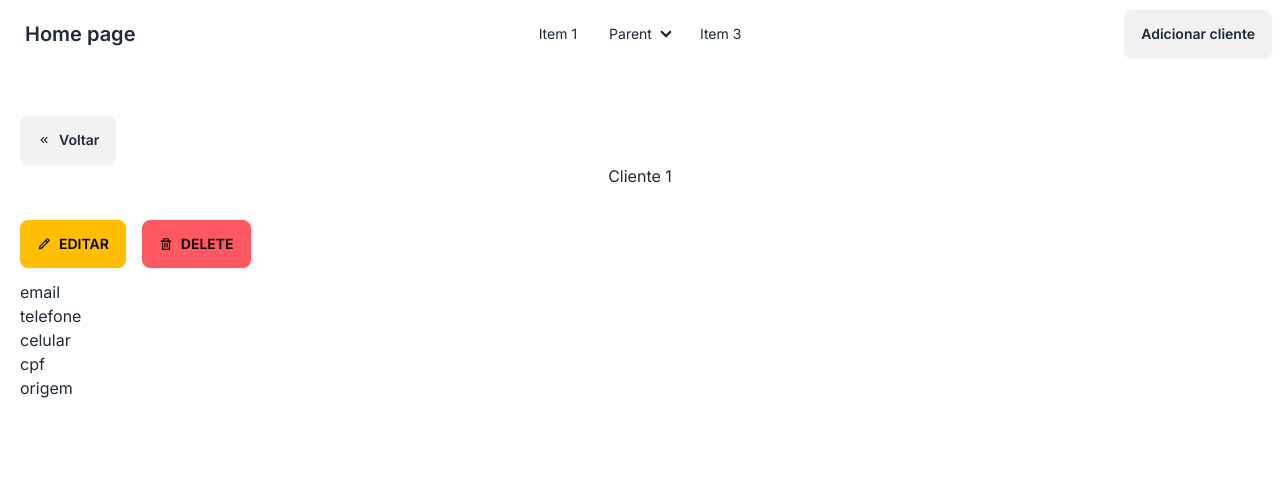
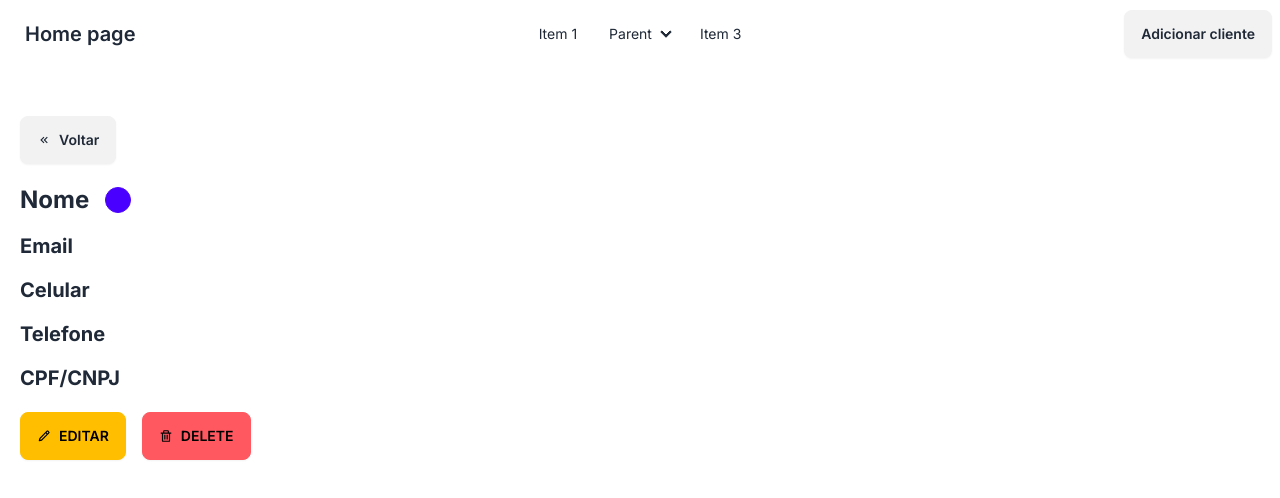
Before and after one commit to Perrels/CRUD, a Next.js app: page /details/clientdetails/2 in a window 1280 px wide. Shown: the top 498 px of the page. Built offline with nearby package versions, Linux system fonts and the light colour scheme; no server answers; the database is empty.

Commit message:
feat: conecting the DB to Client detail page

```diff
--- a/src/app/details/clientdetails/[id]/page.tsx
+++ b/src/app/details/clientdetails/[id]/page.tsx
@@ -1,25 +1,56 @@
 import BackButton from "@/app/components/backButton";
 import ButtonAction from "@/app/components/buttonAction";
+import { db } from "@/app/lib/db";
+import { FC } from "react";
 
-const ClientDetailsPage = () => {
+//criar uma interface para pegar os dados
+interface ClienteDetailProps {
+  params: {
+    id: string;
+  };
+}
+//select id from clientes where id = {id}
+async function getClient(id: string) {
+  const response = await db.clientes.findUnique({
+    where: {
+      id: id,
+    },
+    select: {
+      id: true,
+      name: true,
+      email: true,
+      celular: true,
+      telefone: true,
+      cpf_cnpj: true,
+      Origem: true,
+    },
+  });
+  return response;
+}
+
+const ClientDetailsPage: FC<ClienteDetailProps> = async ({ params }) => {
+  //criar função getCliente
+  const cliente = await getClient(params.id);
+
   return (
     <div className="items-center ">
       <BackButton />
-            <div className="mb-8 text-center">
-                <h2>Cliente 1</h2>
+      <div className="content flex flex-col gap-4 mt-5">
+        {/*INFOS*/}
+        <div className="flex items-center gap-4">
+        <h2 className="text-2xl capitalize"><span className="font-bold">Nome </span>{cliente?.name}</h2>
+        <span className="badge badge-primary capitalize text-xl p-3">{cliente?.Origem.name}</span>
         </div>
-            <div className="content">
-
+        <p className="text-xl capitalize"><span className="font-bold">Email </span>{cliente?.email}</p>
+        <p className="text-xl capitalize"><span className="font-bold">Celular </span>{cliente?.celular}</p>
+        <p className="text-xl capitalize"><span className="font-bold">Telefone </span>{cliente?.telefone}</p>
+        <p className="text-xl capitalize"><span className="font-bold">CPF/CNPJ </span>{cliente?.cpf_cnpj}</p>
+      </div>
+      <div className="mt-5">
         <ButtonAction />
-                {/*INFOS*/}
-                <p>email</p>
-                <p>telefone</p>
-                <p>celular</p>
-                <p>cpf</p>
-                <p>origem</p>
       </div>
     </div>
   );
-}
+};
 
 export default ClientDetailsPage;
--- a/src/app/page.tsx
+++ b/src/app/page.tsx
@@ -23,7 +23,7 @@ async function getClientes(){
 export  default async function Home() {
   //armazenando clientes na variavel
   const clientes = await getClientes()
-  console.log(clientes)
+  //console.log(clientes)
 
   return (
     <div className="grid items-center justify-center md:grid-cols-2 lg:grid-cols-3 gap-4">
```
Lines whose indentation alone changed are shown as unchanged.
